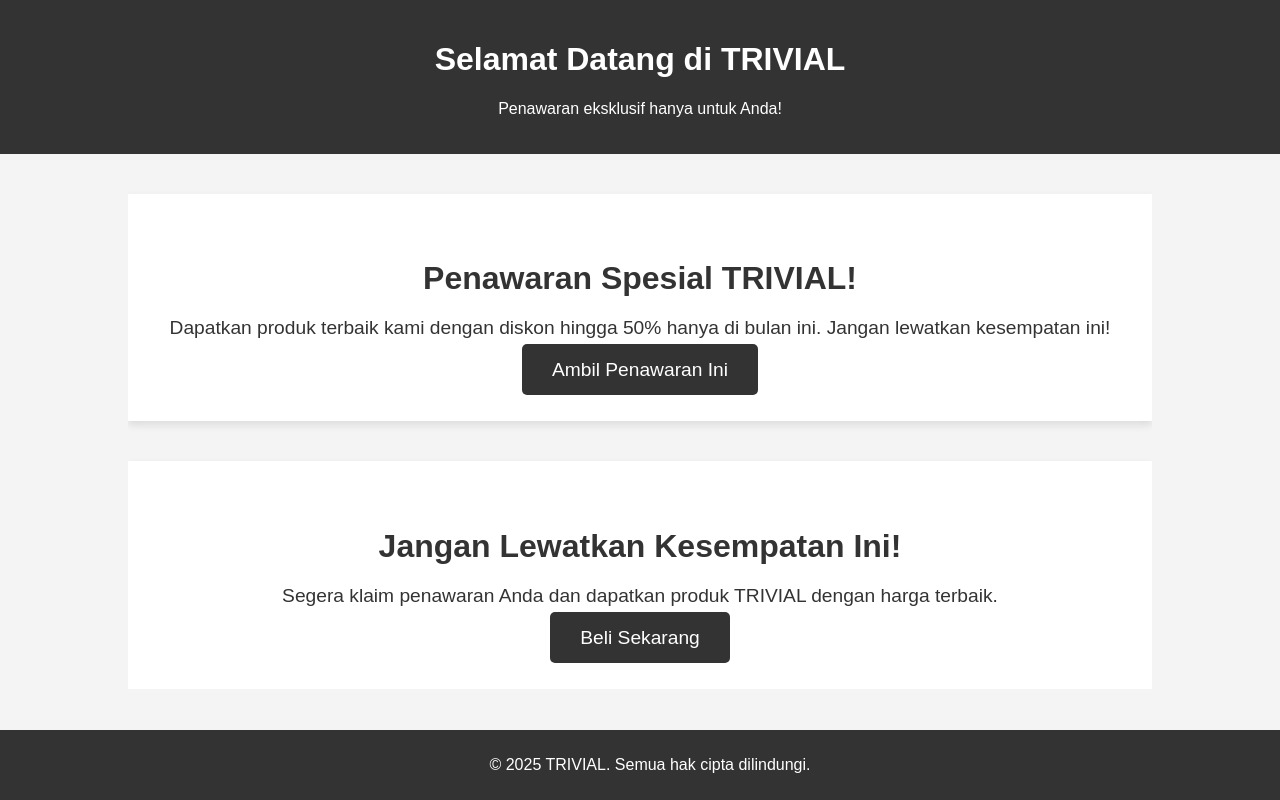
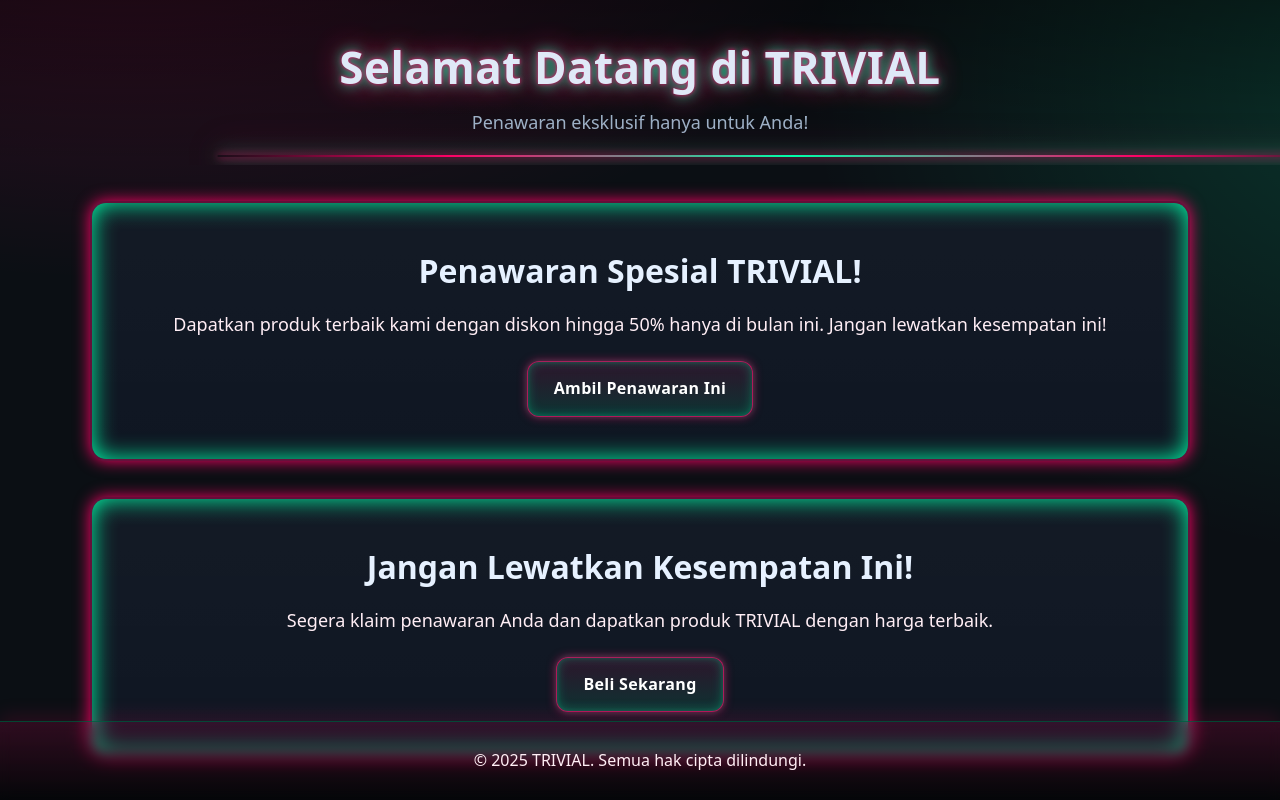
Before and after one commit to trivialofficial/trivial, a plain HTML site: page index.html in a window 1280 px wide. Drawn offline with Linux system fonts and the light colour scheme.

Commit message:
Update index.html

```diff
--- a/index.html
+++ b/index.html
@@ -1,63 +1,180 @@
 <!DOCTYPE html>
 <html lang="id">
 <head>
-    <meta charset="UTF-8">
-    <meta name="viewport" content="width=device-width, initial-scale=1.0">
-    <meta name="description" content="Dapatkan penawaran eksklusif dari TRIVIAL, brand yang menghadirkan solusi inovatif untuk kebutuhan Anda.">
+  <meta charset="UTF-8" />
+  <meta name="viewport" content="width=device-width, initial-scale=1.0" />
+  <meta name="description" content="Dapatkan penawaran eksklusif dari TRIVIAL, brand yang menghadirkan solusi inovatif untuk kebutuhan Anda." />
   <title>TRIVIAL - Penawaran Eksklusif</title>
+
+  <!-- Redirect www → non-www -->
+  <script>
+    if (location.hostname === "www.trivial.id") {
+      location.replace("https://trivial.id" + location.pathname + location.search + location.hash);
+    }
+  </script>
+
   <style>
-        body {
-            font-family: Arial, sans-serif;
-            margin: 0;
-            padding: 0;
-            background-color: #f4f4f4;
-            color: #333;
+    :root{
+      --bg:#0b0f14;
+      --fg:#e6f1ff;
+      --muted:#9db2c7;
+      --neon:#ff0066;      /* warna neon utama */
+      --neon2:#00ffaa;     /* aksen neon kedua */
+      --card:#0f1622;
+      --btn:#111a28;
     }
-        header {
-            background-color: #333;
-            color: white;
-            padding: 20px;
-            text-align: center;
+
+    *{box-sizing:border-box}
+    html,body{height:100%}
+    body{
+      margin:0;
+      font-family: system-ui, -apple-system, Segoe UI, Roboto, Arial, sans-serif;
+      background:
+        radial-gradient(1200px 600px at 10% -10%, rgba(255,0,102,0.18), transparent 60%),
+        radial-gradient(1000px 800px at 110% 10%, rgba(0,255,170,0.16), transparent 60%),
+        var(--bg);
+      color:var(--fg);
+      line-height:1.6;
     }
-        .container {
-            width: 80%;
-            margin: auto;
-            overflow: hidden;
+
+    header{
+      position:relative;
+      padding:32px 16px 28px;
+      text-align:center;
+      background: linear-gradient(180deg, rgba(0,0,0,0.35), transparent);
+      overflow:hidden;
     }
-        .offer {
-            background-color: #fff;
-            padding: 40px;
-            text-align: center;
-            box-shadow: 0 4px 8px rgba(0, 0, 0, 0.1);
-            margin-top: 40px;
+    header h1{
+      margin:0 0 6px;
+      font-size: clamp(28px, 4vw, 44px);
+      letter-spacing:.5px;
+      text-shadow:
+        0 0 6px var(--neon),
+        0 0 18px var(--neon2),
+        0 0 36px var(--neon);
+      animation: neonText 3.5s ease-in-out infinite;
     }
-        .offer h2 {
-            font-size: 2em;
-            margin-bottom: 20px;
+    header p{
+      margin:0;
+      color:var(--muted);
+      font-size: clamp(14px, 2.4vw, 18px);
     }
-        .offer p {
-            font-size: 1.2em;
-            margin-bottom: 20px;
+    header::after{
+      content:"";
+      position:absolute; left:5%; right:5%; bottom:8px; height:2px;
+      background:
+        linear-gradient(90deg, transparent, var(--neon) 20%, var(--neon2) 50%, var(--neon) 80%, transparent);
+      box-shadow:
+        0 0 8px var(--neon),
+        0 0 18px var(--neon2),
+        0 0 36px var(--neon);
+      filter: blur(.2px);
+      animation: scan 6s linear infinite;
     }
-        .button {
-            background-color: #333;
-            color: white;
-            padding: 15px 30px;
-            font-size: 1.2em;
-            text-decoration: none;
-            border-radius: 5px;
+
+    .container{width:min(1100px, 92%); margin: 32px auto 96px;}
+
+    .offer{
+      position:relative;
+      margin:36px 0;
+      padding:42px 28px;
+      background: linear-gradient(180deg, rgba(255,255,255,0.02), rgba(255,255,255,0.00)) , var(--card);
+      border-radius:16px;
+      border:2px solid rgba(255,0,102,.35);
+      box-shadow:
+        0 0 12px rgba(255,0,102,.35),
+        inset 0 0 18px rgba(0,255,170,.18);
+      animation: neonBox 4s ease-in-out infinite;
+      overflow:hidden;
+      text-align:center;
     }
-        .button:hover {
-            background-color: #555;
+    .offer::before, .offer::after{
+      content:"";
+      position:absolute; inset:-2px;
+      border-radius:14px;
+      pointer-events:none;
     }
-        footer {
-            background-color: #333;
-            color: white;
-            text-align: center;
-            padding: 10px;
-            position: fixed;
-            width: 100%;
-            bottom: 0;
+    .offer::before{
+      background:
+        conic-gradient(from 0deg, transparent 0 70%, var(--neon) 75% 80%, transparent 85% 100%);
+      -webkit-mask:
+        linear-gradient(#000 0 0) content-box, linear-gradient(#000 0 0);
+      -webkit-mask-composite: xor; mask-composite: exclude;
+      padding:2px;
+      animation: sweep 8s linear infinite;
+    }
+    .offer::after{
+      background: radial-gradient(200px 40px at 50% -10%, rgba(255,0,102,.25), transparent 70%);
+      filter: blur(8px);
+      opacity:.65;
+      animation: shimmer 5.5s ease-in-out infinite;
+    }
+
+    .offer h2{font-size:clamp(22px, 3.2vw, 32px); margin:0 0 14px}
+    .offer p{color:#ffeef5; margin:0 0 22px; font-size:clamp(15px, 2.3vw, 18px)}
+
+    .button{
+      display:inline-block;
+      background:linear-gradient(180deg, rgba(255,0,102,.12), rgba(0,255,170,.12));
+      border:1.5px solid rgba(255,0,102,.7);
+      color:#fff; text-decoration:none; font-weight:600;
+      padding:14px 26px; border-radius:12px;
+      letter-spacing:.3px;
+      box-shadow:
+        0 0 10px rgba(255,0,102,.55),
+        inset 0 0 12px rgba(0,255,170,.28);
+      transition: transform .15s ease, box-shadow .2s ease, filter .2s ease;
+      position:relative;
+      isolation:isolate;
+    }
+    .button::after{
+      content:"";
+      position:absolute; inset:-1.5px; border-radius:12px;
+      border:1.5px solid rgba(0,255,170,.55);
+      filter: blur(2px);
+      opacity:.8;
+    }
+    .button:hover{
+      transform: translateY(-1px) scale(1.02);
+      box-shadow: 0 0 16px rgba(255,0,102,.75), inset 0 0 16px rgba(0,255,170,.35);
+    }
+    .button:active{
+      transform: translateY(0) scale(.995);
+      filter:brightness(1.05);
+    }
+
+    footer{
+      position:fixed; left:0; right:0; bottom:0;
+      background: linear-gradient(180deg, rgba(255,0,102,.15), rgba(0,0,0,.55));
+      border-top:1px solid rgba(0,255,170,.25);
+      color:#ffeef5;
+      text-align:center; padding:10px 12px;
+      backdrop-filter: blur(6px);
+      box-shadow: 0 -6px 18px rgba(255,0,102,.12);
+    }
+
+    @keyframes neonText{
+      0%,100%{ text-shadow: 0 0 6px var(--neon),0 0 18px var(--neon2),0 0 36px var(--neon); opacity:1 }
+      45%{ text-shadow: 0 0 4px var(--neon),0 0 14px var(--neon2),0 0 30px var(--neon); opacity:.97 }
+      50%{ opacity:.92 }
+      55%{ opacity:1 }
+    }
+    @keyframes neonBox{
+      0%,100%{ box-shadow: 0 0 12px var(--neon), inset 0 0 18px var(--neon2) }
+      50%{   box-shadow: 0 0 20px var(--neon), inset 0 0 28px var(--neon2) }
+    }
+    @keyframes sweep{ to{ transform: rotate(360deg) } }
+    @keyframes shimmer{
+      0%,100%{ transform: translateY(0); opacity:.55 }
+      50%{    transform: translateY(6px); opacity:.8 }
+    }
+    @keyframes scan{
+      0%{ transform: translateX(-20%) }
+      100%{ transform: translateX(20%) }
+    }
+
+    @media (prefers-reduced-motion: reduce){
+      *{animation:none!important; transition:none!important}
     }
   </style>
 </head>
```
Lines whose indentation alone changed are shown as unchanged.
